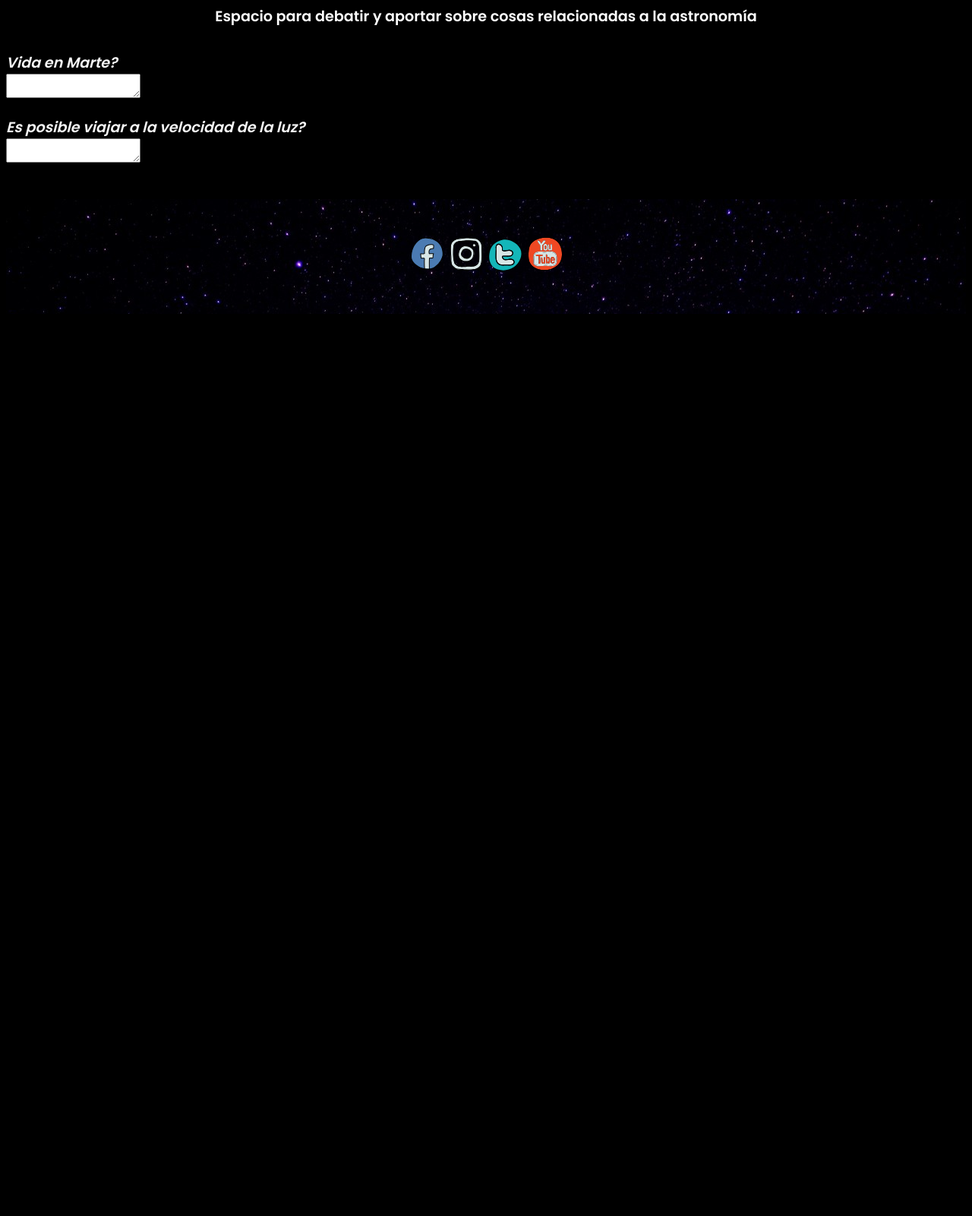
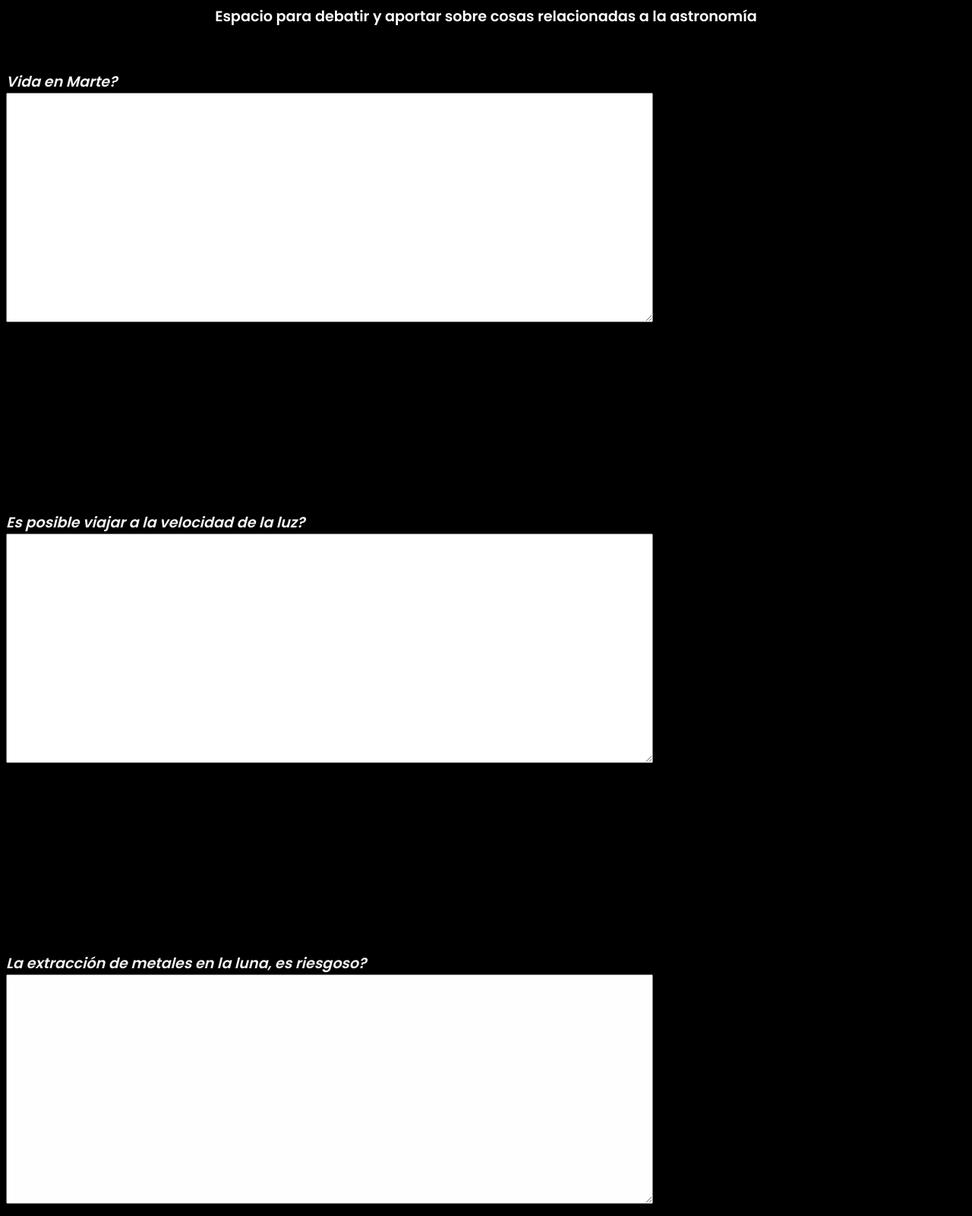
Before and after one commit to feede01/CoderHouse, a plain HTML site: page secciones/foro.html in a window 1280 px wide. Shown: the part 140-1740 px from the top of the page at 76% size. Before the commit the page ends 816 px from the top, so only its background shows below. Drawn offline with nearby package versions, Linux system fonts and the light colour scheme; a web font is replaced by a local one.

Commit message:
Entrega Desafío

```diff
--- a/estilos/style.css
+++ b/estilos/style.css
@@ -238,3 +238,12 @@ footer{
 .forotexto{
     text-align: left;
 }
+
+.posteos{
+    margin-bottom: 200px;
+    border: 20px;
+}
+
+.fotos{
+    margin-bottom: 200px;
+}
--- a/secciones/foro.html
+++ b/secciones/foro.html
@@ -1,6 +1,8 @@
 <!DOCTYPE html>
 <html lang="en">
 <head>
+    <link href="https://unpkg.com/aos@2.3.1/dist/aos.css" rel="stylesheet">
+    <script src="https://unpkg.com/aos@2.3.1/dist/aos.js"></script>
     <meta charset="UTF-8">
     <meta http-equiv="X-UA-Compatible" content="IE=edge">
     <meta name="viewport" content="width=device-width, initial-scale=1.0">
@@ -39,16 +41,25 @@
         </h1>
     </section>
     <section class="forotexto">
-        <section>
+        <section class="posteos" data-aos="fade-up"
+        data-aos-duration="3000">>
             <h2>
                 <label for="Discusion">Vida en Marte?</label> <br>
-                    <textarea type="text" name="Discusion"></textarea> <br>
+                    <textarea type="text" name="Discusion" style="width: 850px; height: 300px;"></textarea> <br>
             </h2>
         </section>
-        <section>
+        <section class="posteos" data-aos="fade-up"
+        data-aos-duration="3000">>
             <h2>
                 <label for="Discusion2">Es posible viajar a la velocidad de la luz?</label> <br>
-                    <textarea type="text" name="Discusion2"></textarea> <br>
+                    <textarea type="text" name="Discusion2" style="width: 850px; height: 300px;"></textarea> <br>
+            </h2>
+        </section>
+        <section class="posteos" data-aos="fade-up"
+        data-aos-duration="3000">>
+            <h2>
+                <label for="Discusion3">La extracción de metales en la luna, es riesgoso?</label> <br>
+                <textarea name="text" id="Discusion3" style="width: 850px; height: 300px;"></textarea> <br>
             </h2>
         </section>
     </section>
@@ -61,5 +72,8 @@
             <img src="../imagenes/icons8-youtube.svg" alt="Youtube">
         </div>
     </footer>
+    <script>
+        AOS.init();
+    </script>
 </body>
 </html>
```
Also changed, not shown: secciones/galeria.html (+10 -3 lines), imagenes/metalLuna.png (added).
